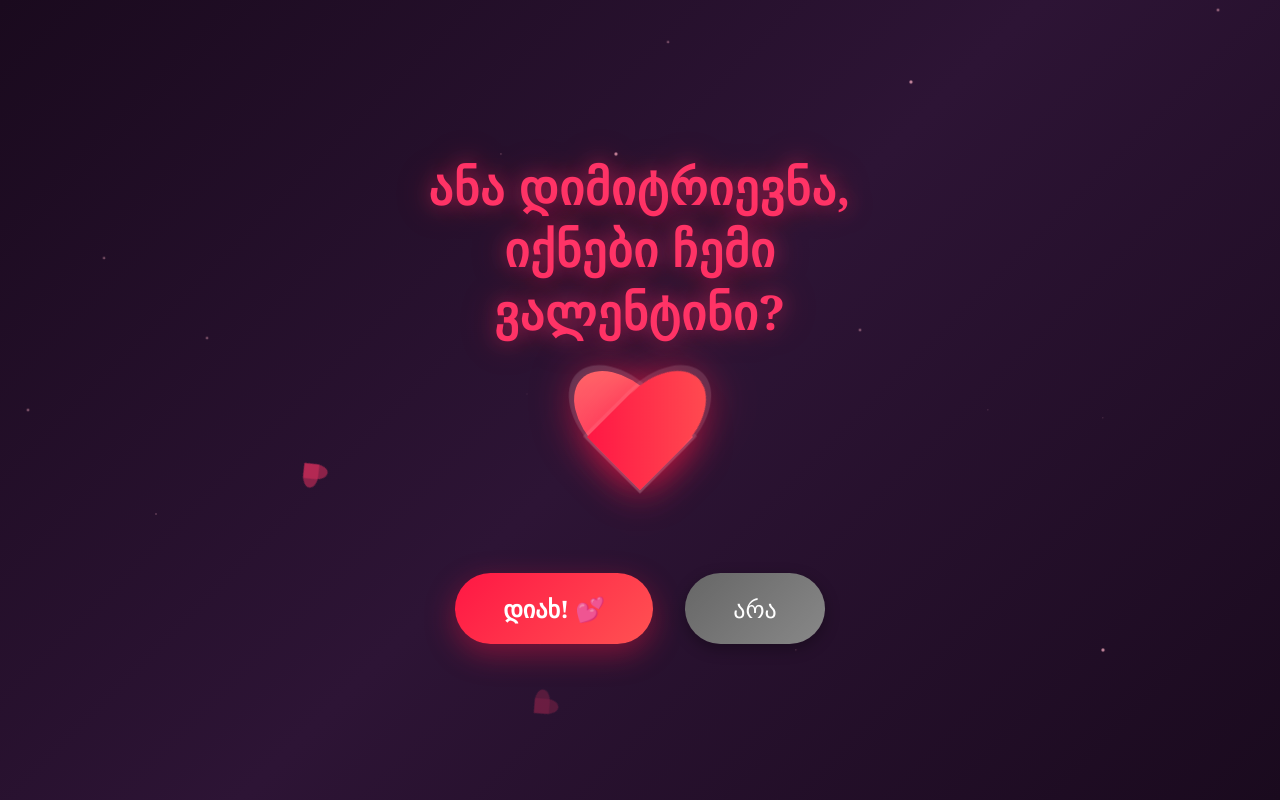
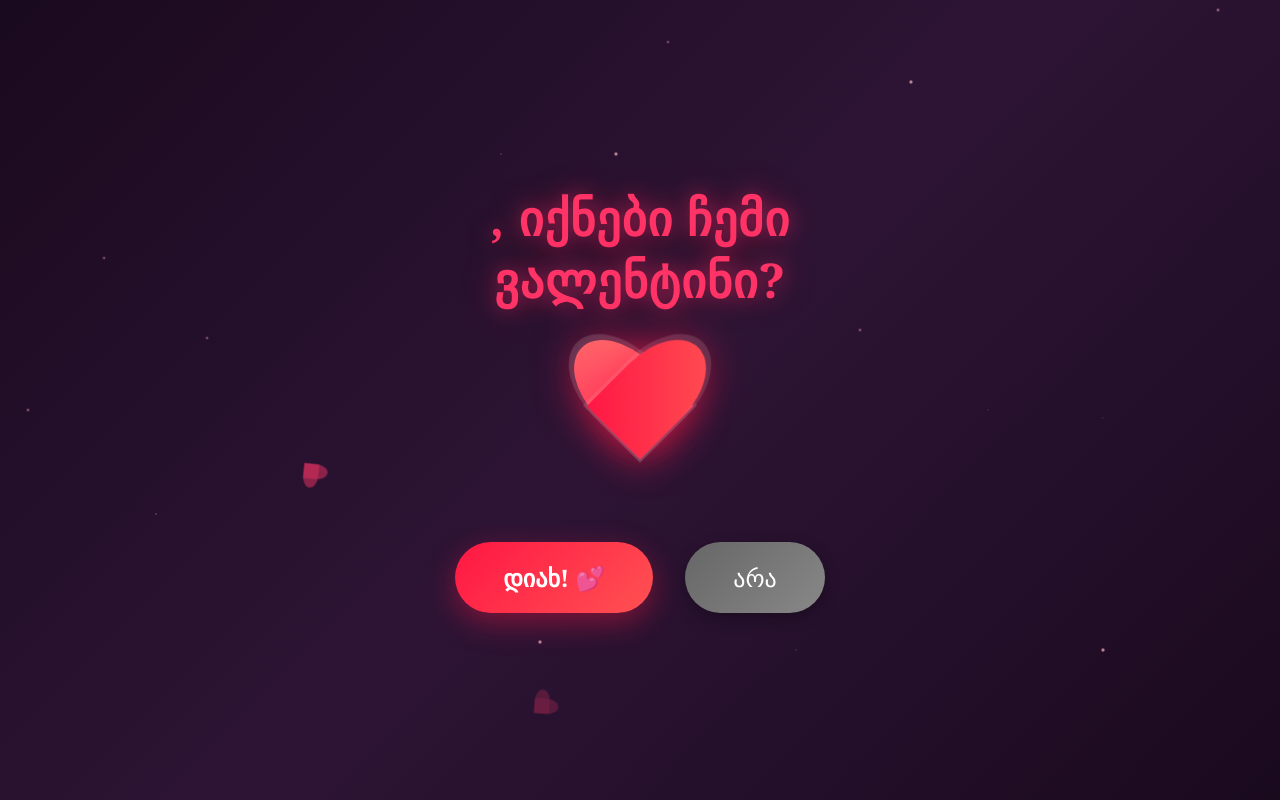
Before and after one commit to Sandro-Zosiashvili/be-my-valentine, a Next.js app: page / in a window 1280 px wide. Built offline with nearby package versions, Linux system fonts and the light colour scheme.

Commit message:
Feat: add new feature

```diff
--- a/src/Components/MainPage/MainPage.tsx
+++ b/src/Components/MainPage/MainPage.tsx
@@ -2,10 +2,14 @@
 import { useState } from 'react'
 import { motion, AnimatePresence } from 'framer-motion'
 import styles from './MainPage.module.scss'
+import {useSearchParams} from "next/navigation";
 
 const MainPage = () => {
     const [showResult, setShowResult] = useState(false);
     const [showBear, setShowBear] = useState(false);
+    const searchParams = useSearchParams();
+    const name = decodeURIComponent(searchParams.get("name") || "");
+
 
     const handleNoClick = () => {
         setShowBear(true);
@@ -54,7 +58,7 @@ const MainPage = () => {
             </div>
 
             <div className={styles.content}>
-                <h1 className={styles.title}>ანა დიმიტრიევნა, იქნები ჩემი ვალენტინი?</h1>
+                <h1 className={styles.title}>{name}, იქნები ჩემი ვალენტინი?</h1>
                 <div className={styles.bigHeart}>
                     <div className={styles.pulse}></div>
                 </div>
```
